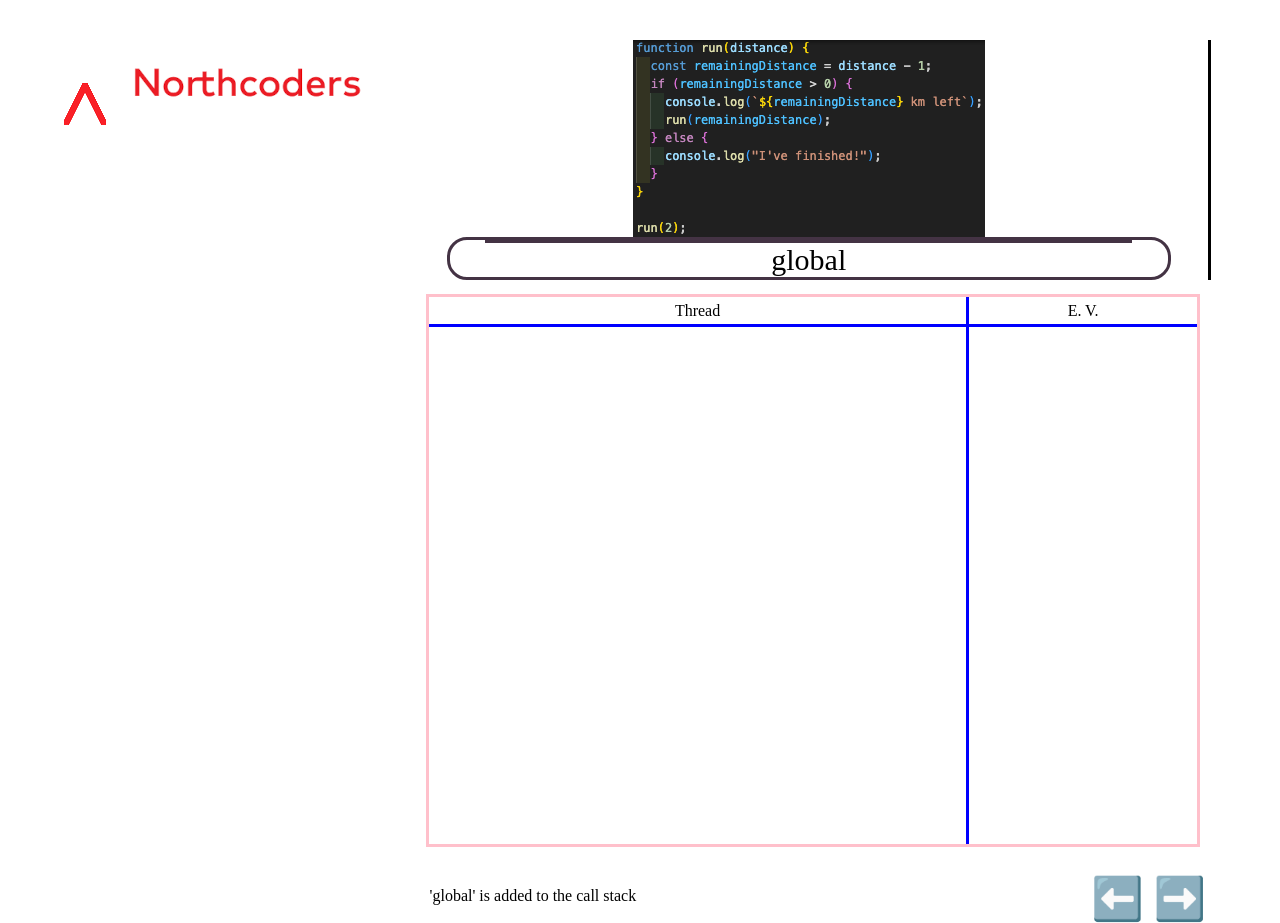
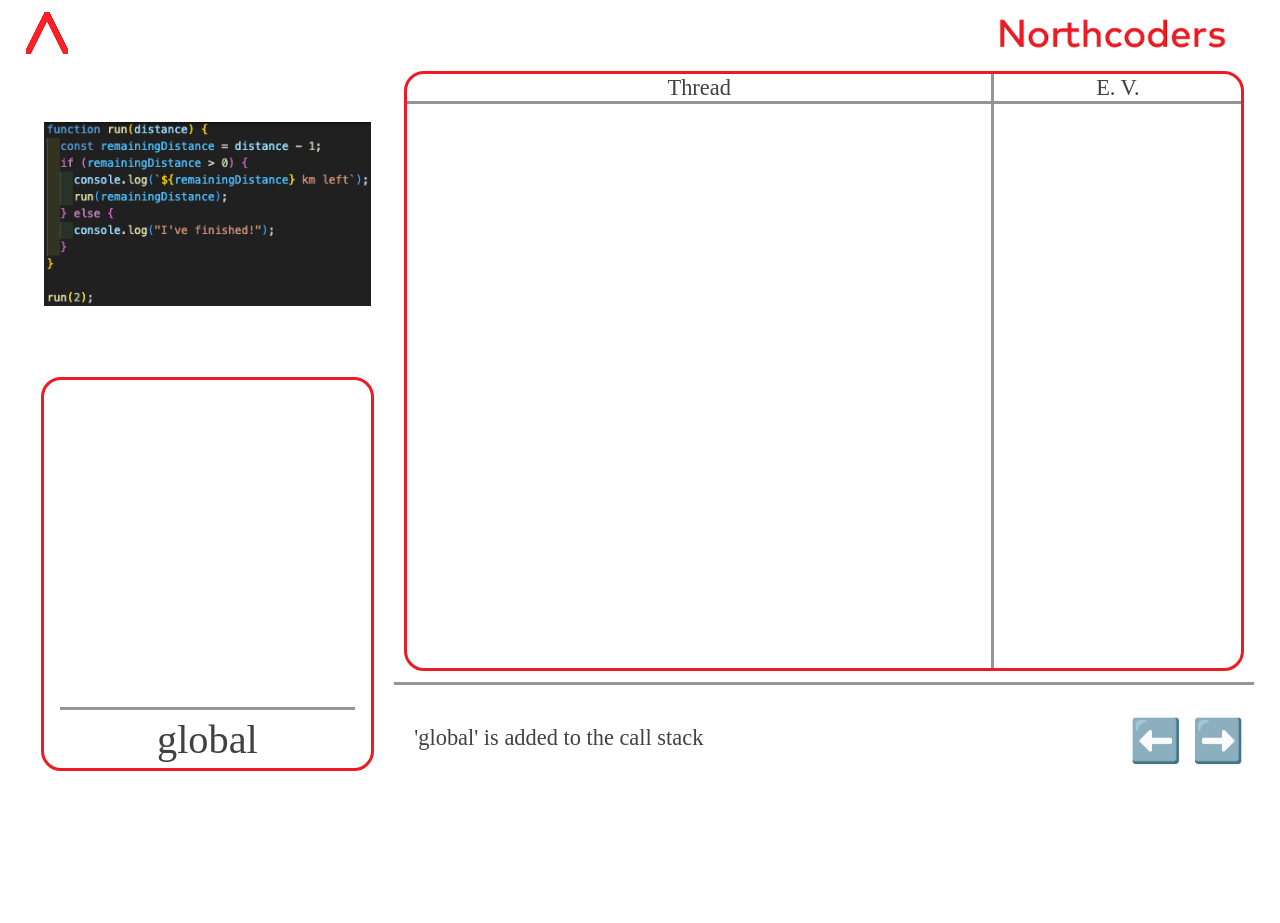
Before and after one commit to DevDolphin7/Learnin-Recursion, a React (Vite) app: page /recursive-kata/1 in a window 1280 px wide. After the commit the page ends 800 px from the top, so only its background shows below. Built offline with nearby package versions, Linux system fonts and the light colour scheme.

Commit message:
Style components

```diff
--- a/src/index.css
+++ b/src/index.css
@@ -4,38 +4,51 @@
 }
 
 :root {
-  --ecd-outer-border: 3px solid pink;
-  --ecd-inner-border: 3px solid blue;
+  --outer-border: 3px solid #eb1c24;
+  --inner-border: 3px solid #949598;
+  --text-color: #414042;
+  --text-size: max(1em, min(1.75vw, 3vh));
 }
 
 .page-container {
   position: absolute;
-  top: 5%;
-  right: 5%;
-  bottom: 5%;
-  left: 5%;
+  top: 0;
+  right: 2%;
+  bottom: 0;
+  left: 2%;
+  display: block;
+}
+
+.page-content-container {
+  height: 90%;
   display: grid;
   grid-template:
     "a b" 85%
     "a b" 15% / 30% 70%;
 }
 
+.header-container {
+  height: 70px;
+  display: flex;
+  justify-content: space-between;
+  align-items: center;
+}
+
 .side-pane-container {
   grid-column: 1;
   grid-row: 1 / span 2;
   margin-right: 5px;
-  border-right: 3px solid black;
 }
 
 .main-pane-container {
   grid-column: 2;
   grid-row: 1;
-  height: 95%;
+  height: 97%;
   width: 100%;
   display: flex;
   justify-content: center;
   align-items: center;
-  margin-bottom: 1%;
+  margin: 1% 0% 1% 0%;
 }
 
 .ui-pane-container {
@@ -45,6 +58,7 @@
   display: flex;
   justify-content: flex-end;
   align-items: center;
+  border-top: var(--inner-border);
 }
 
 .home-footer {
@@ -75,7 +89,7 @@
 .call-stack {
   height: 90%;
   width: 90%;
-  border: 3px solid #443344;
+  border: var(--outer-border);
   border-radius: 20px;
   display: flex;
   flex-direction: column-reverse;
@@ -89,20 +103,22 @@
   display: flex;
   justify-content: center;
   align-items: center;
-  font-size: 30px;
-  border-top: 3px solid #443344;
+  border-top: var(--inner-border);
+  font-size: calc(1.8 * var(--text-size));
+  color: var(--text-color);
 }
 
 .execution-context-diagram-container {
-  width: 96%;
-  height: 94%;
+  width: 97%;
+  height: 100%;
   min-height: 100px;
-  margin: 2%;
+  margin: 1% 1% 2% 1%;
   display: grid;
   grid-template:
     "a b" 30px
     "a b" auto / 70% 30%;
-  border: var(--ecd-outer-border);
+  border: var(--outer-border);
+  border-radius: 20px;
 }
 
 .new-ecd-container {
@@ -120,6 +136,8 @@
   display: flex;
   justify-content: center;
   align-items: center;
+  font-size: var(--text-size);
+  color: var(--text-color);
 }
 
 .ecd-main-thread,
@@ -130,14 +148,14 @@
 .ecd-header-thread {
   grid-column: 1;
   grid-row: 1;
-  border-bottom: var(--ecd-inner-border);
+  border-bottom: var(--inner-border);
 }
 
 .ecd-header-environment-variables {
   grid-column: 2;
   grid-row: 1;
-  border-bottom: var(--ecd-inner-border);
-  border-left: var(--ecd-inner-border);
+  border-bottom: var(--inner-border);
+  border-left: var(--inner-border);
 }
 
 .ecd-main-thread {
@@ -153,13 +171,21 @@
   grid-row: 2;
   padding-top: 5px;
   display: block;
-  border-left: var(--ecd-inner-border);
+  border-left: var(--inner-border);
 }
 
 .ecd-main-thread p,
 .ecd-main-environment-variables p {
   display: flex;
   justify-content: center;
+  text-align: center;
+}
+
+.ecd-main-environment-variables p {
+  margin: 0 5px 0 5px;
+  padding: 3px 0 3px 0;
+  border-bottom: var(--inner-border);
+  border-bottom-width: 1px;
 }
 
 .step-arrow {
@@ -167,6 +193,7 @@
   margin-right: 10px;
   padding-top: 5px;
   cursor: pointer;
+  user-select: none;
 }
 
 .comment-box {
@@ -176,11 +203,6 @@
   height: 70%;
   display: flex;
   align-items: center;
+  font-size: var(--text-size);
+  color: var(--text-color);
 }
-
-.pane-borders {
-  border-style: outset;
-  border-radius: 10px;
-  border-width: 5px;
-  border-color: aqua;
-}
```
